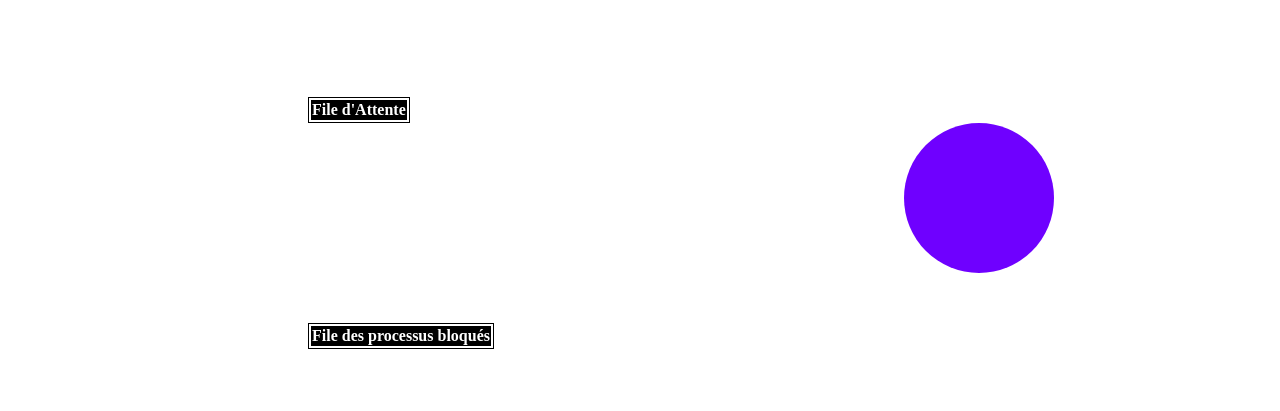
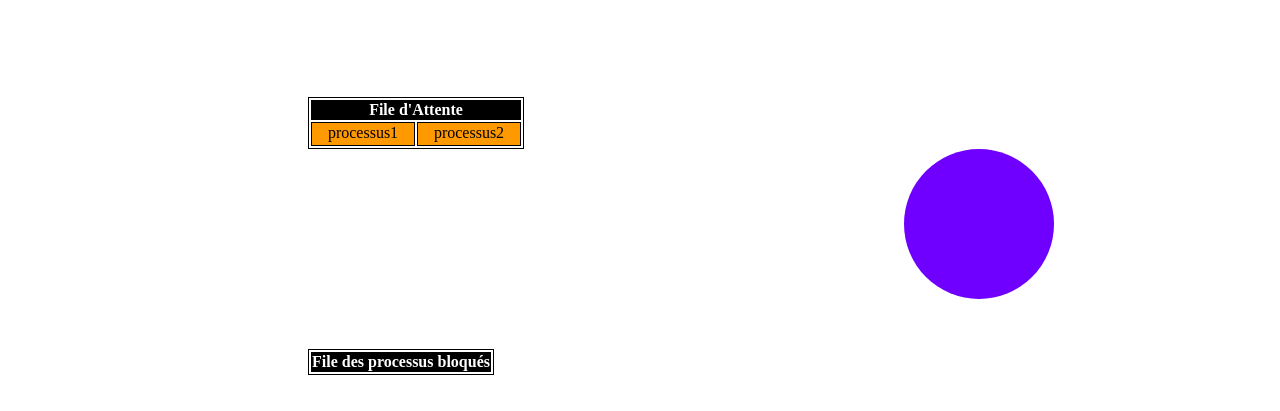
Before and after one commit to Lamine-br/Simulating_process_scheduling_algorithms, a plain HTML site: page Index.html in a window 1280 px wide. Shown: the part 109-520 px from the top of the page. Drawn offline with nearby package versions, Linux system fonts and the light colour scheme.

Commit message:
Update Index.html

```diff
--- a/Index.html
+++ b/Index.html
@@ -46,7 +46,7 @@
 
 <script src="https://cdn.jsdelivr.net/npm/animejs@3.0.1/lib/anime.min.js"></script>
 
-<script src="Structures.js"></script>
+<script src="Main.js"></script>
 <script>
     anime({
         targets : 'div.losange' ,
```
